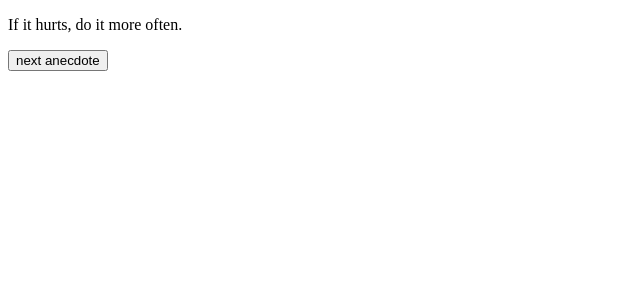
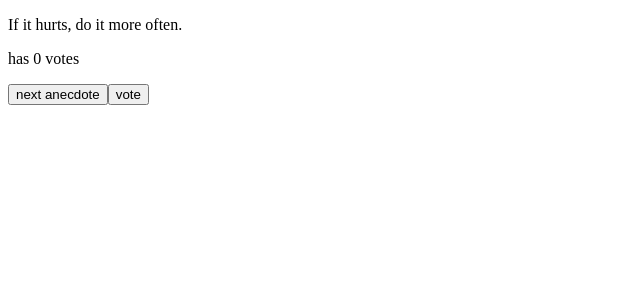
Before and after one commit to monaanvari/FullStackOpen, a React (Vite) app in the folder Part1c/: page / in a window 1280 px wide. Shown: the top 300 px of the page, without its empty margins (0-640 px from the left). Built offline with nearby package versions, Linux system fonts and the light colour scheme; the HTML template or start-up script is replaced by a standard one.

Commit message:
1.13*: anecdotes step 2

```diff
--- a/Part1c/src/App.jsx
+++ b/Part1c/src/App.jsx
@@ -97,15 +97,22 @@ const App = () => {
     'The only way to go fast, is to go well.'
   ]
 
-
+  const votes_initialized = new Array(anecdotes.length).fill(0)
 
   const [selected, setSelected] = useState(0)
+  const [votes, setVotes] = useState(votes_initialized)
+
+  const recordVote = (selected) => {
+    const copy = [...votes]
+    copy[selected] += 1
+    setVotes(copy)
+  }
 
   const generateRandom = () => {
     setSelected(Math.floor(Math.random() * anecdotes.length))
-}
+  }
 
-  const GenerateButton = (props) => {
+  const Button = (props) => {
     return <>
     <button onClick={props.function}>{props.text}</button>
     </>
@@ -114,7 +121,9 @@ const App = () => {
   return (
     <>
       <p>{anecdotes[selected]}</p>
-      <GenerateButton function = {generateRandom} text = "next anecdote"/>
+      <p>has {votes[selected]} votes</p>
+      <Button function = {generateRandom} text = "next anecdote"/>
+      <Button function = {() => {return recordVote(selected)}} text = "vote"/>
     </>
   )
 }
```
